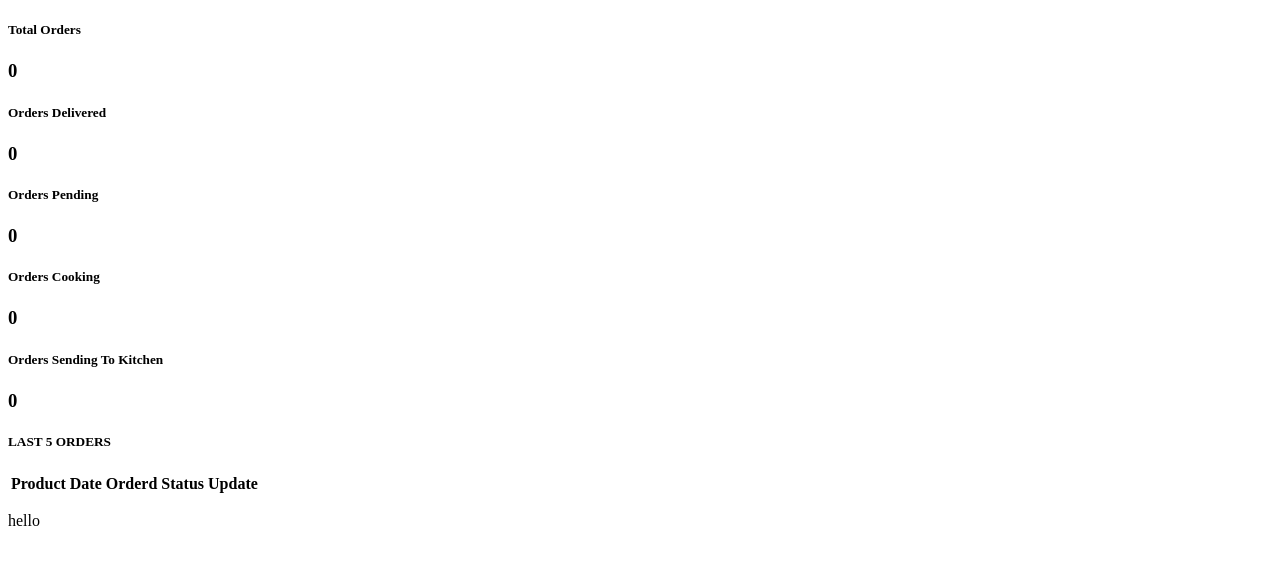
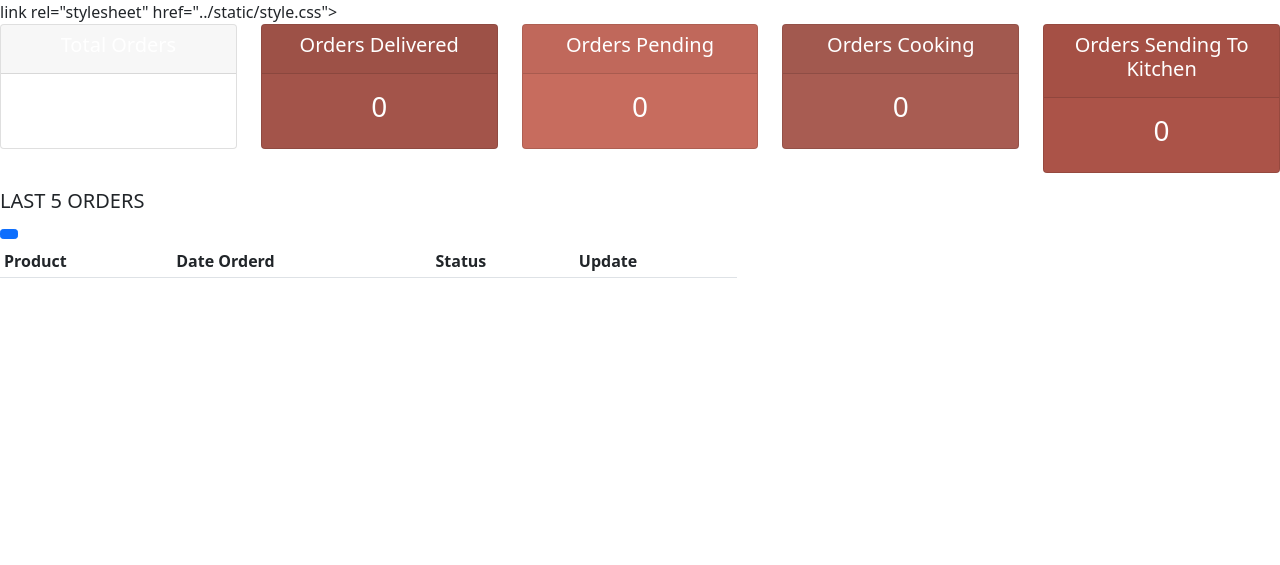
Before and after one commit to Mohammadhp7878/Cafe_project, a Django app: page /dashboard/ in a window 1280 px wide. Shown: the top 565 px of the page. Run offline with Django 4.2, Linux system fonts and the light colour scheme; data that the repository does not hold is empty.

Commit message:
some minor changes

```diff
--- a/cashier/templates/cashier.html
+++ b/cashier/templates/cashier.html
@@ -1,16 +1,30 @@
+{% load static %}
 <!DOCTYPE html>
 <html lang="en">
 <head>
     <meta charset="UTF-8">
     <meta name="viewport" content="width=device-width, initial-scale=1.0">
     <title>Document</title>
+    link rel="stylesheet" href="../static/style.css">
+    <link rel="stylesheet" href="https://cdnjs.cloudflare.com/ajax/libs/font-awesome/6.2.0/css/all.min.css">
+    <!-- bootstrap links -->
+    <link href="https://cdn.jsdelivr.net/npm/bootstrap@5.0.2/dist/css/bootstrap.min.css" rel="stylesheet" integrity="sha384-EVSTQN3/azprG1Anm3QDgpJLIm9Nao0Yz1ztcQTwFspd3yD65VohhpuuCOmLASjC" crossorigin="anonymous">
+    <!-- bootstrap links -->
+    <!-- fonts links -->
+    <link rel="preconnect" href="https://fonts.googleapis.com">
+    <link rel="preconnect" href="https://fonts.gstatic.com" crossorigin>
+    <link href="https://fonts.googleapis.com/css2?family=Roboto:wght@500&display=swap" rel="stylesheet">
+    <!-- fonts links -->
+    <link  href="{% static 'status/status.css' %}" rel="stylesheet">
 </head>
 <body>
-    <div class="all-content">
+
         {% include 'inc/status.html' %}
         {% include 'inc/dashboard.html' %}
-    <p>hello</p>
 
-    </div>
+
+
 </body>
+<script src="https://cdn.jsdelivr.net/npm/bootstrap@5.0.2/dist/js/bootstrap.bundle.min.js" integrity="sha384-MrcW6ZMFYlzcLA8Nl+NtUVF0sA7MsXsP1UyJoMp4YLEuNSfAP+JcXn/tWtIaxVXM" crossorigin="anonymous"></script>
+
 </html>
```
